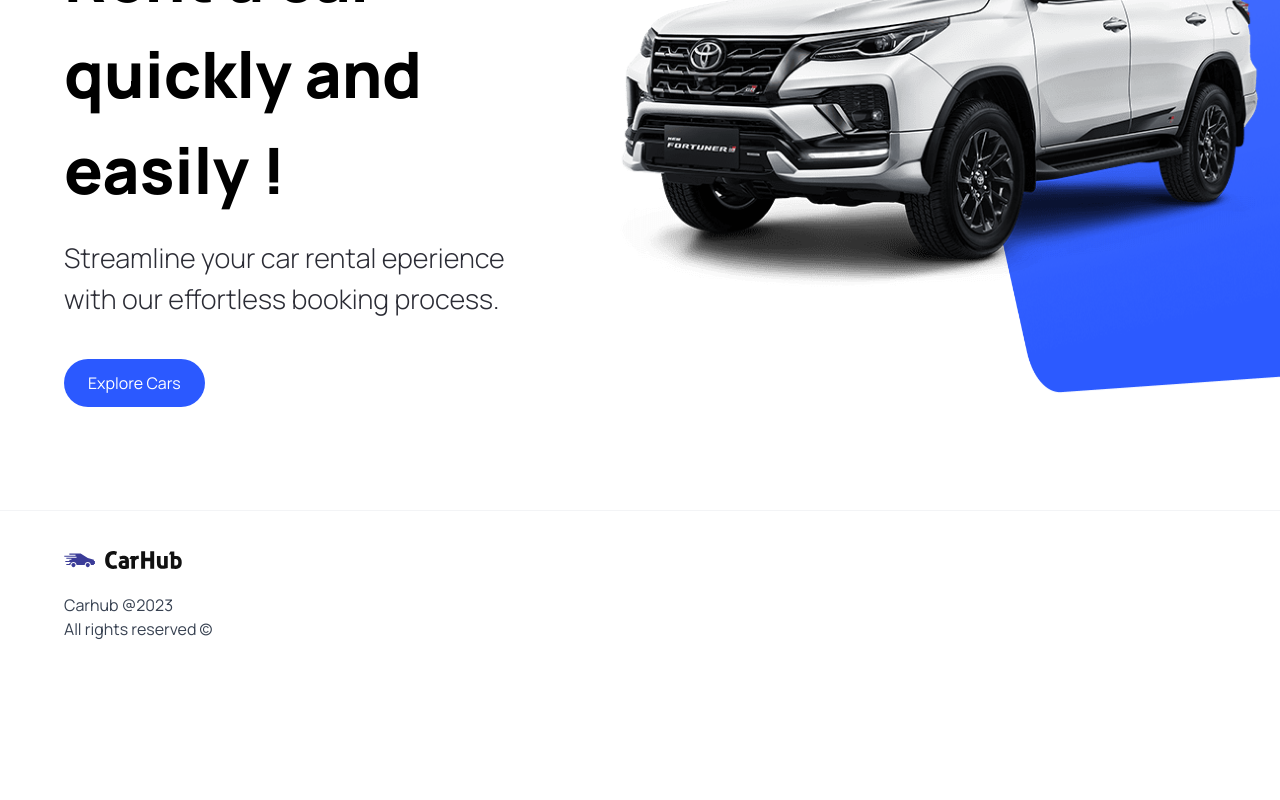
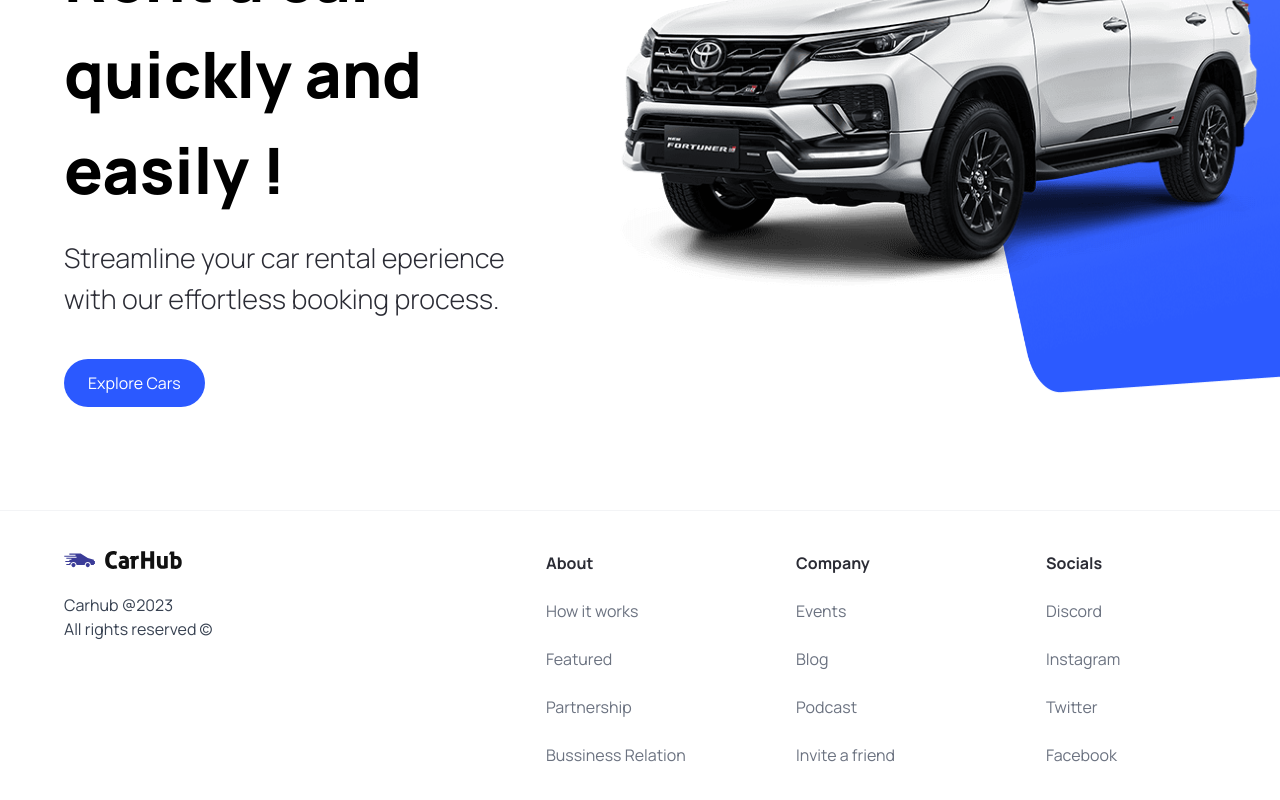
Before and after one commit to Yatik1/car-showcase-webapp, a Next.js app: page / in a window 1280 px wide. Shown: the part 310-1110 px from the top of the page. Before the commit the page ends 991 px from the top, so only its background shows below. Built offline with nearby package versions, Linux system fonts and the light colour scheme.

Commit message:
Footer-Links

```diff
--- a/components/Footer.tsx
+++ b/components/Footer.tsx
@@ -1,4 +1,6 @@
 import Image from 'next/image'
+import { footerLinks } from '@/constants'
+import Link from 'next/link'
 
 const Footer = () => {
   return (
@@ -12,6 +14,22 @@
                    All rights reserved &copy;
                    </p>
            </div>
+
+           <div className="footer__links">
+             {footerLinks.map((link) => (
+               <div key={link.title} className='footer__link'>
+                 <h3 className='font-bold'>{link.title}</h3>
+                  {link.links.map((item) => (
+                    <Link
+                        key={item.title}
+                        href={item.url}
+                        className='text-gray-500'>
+                          {item.title}
+                        </Link>
+                  ))}
+               </div>
+             ))}
+           </div>
         </div>
      </footer>
   )
```
